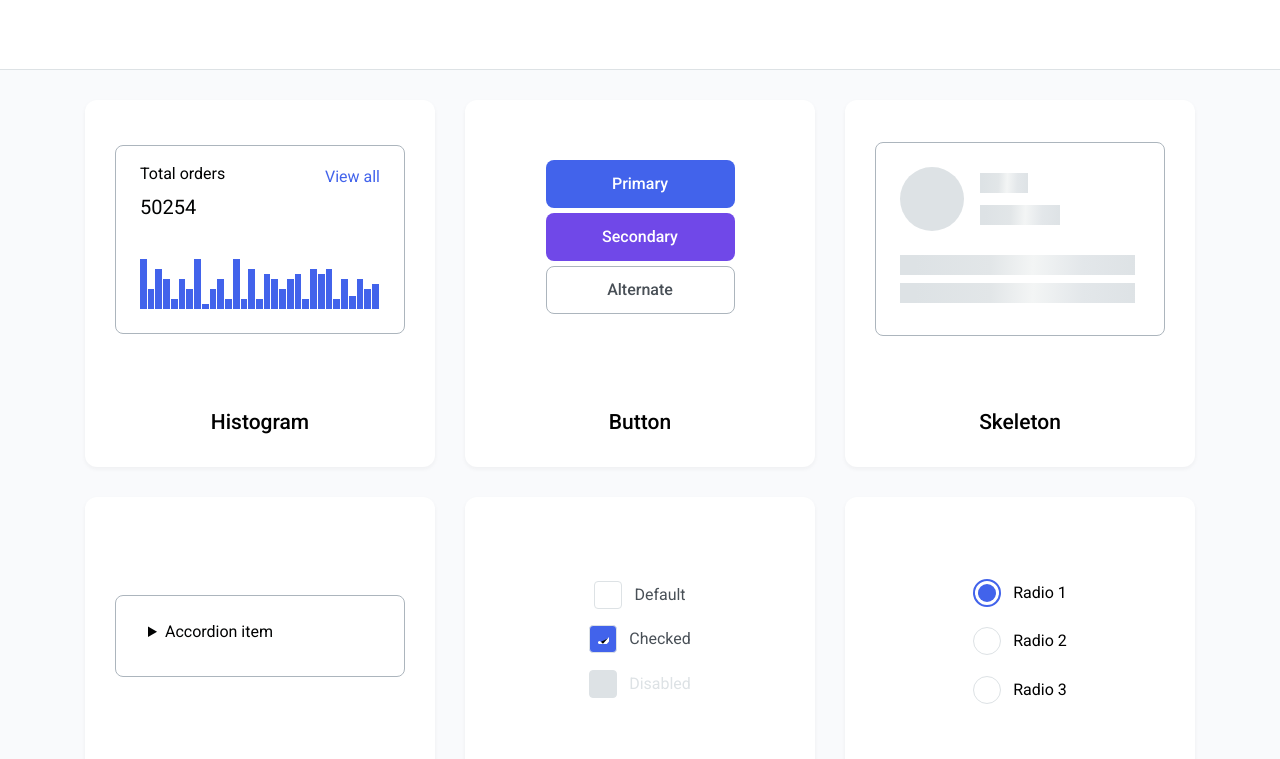
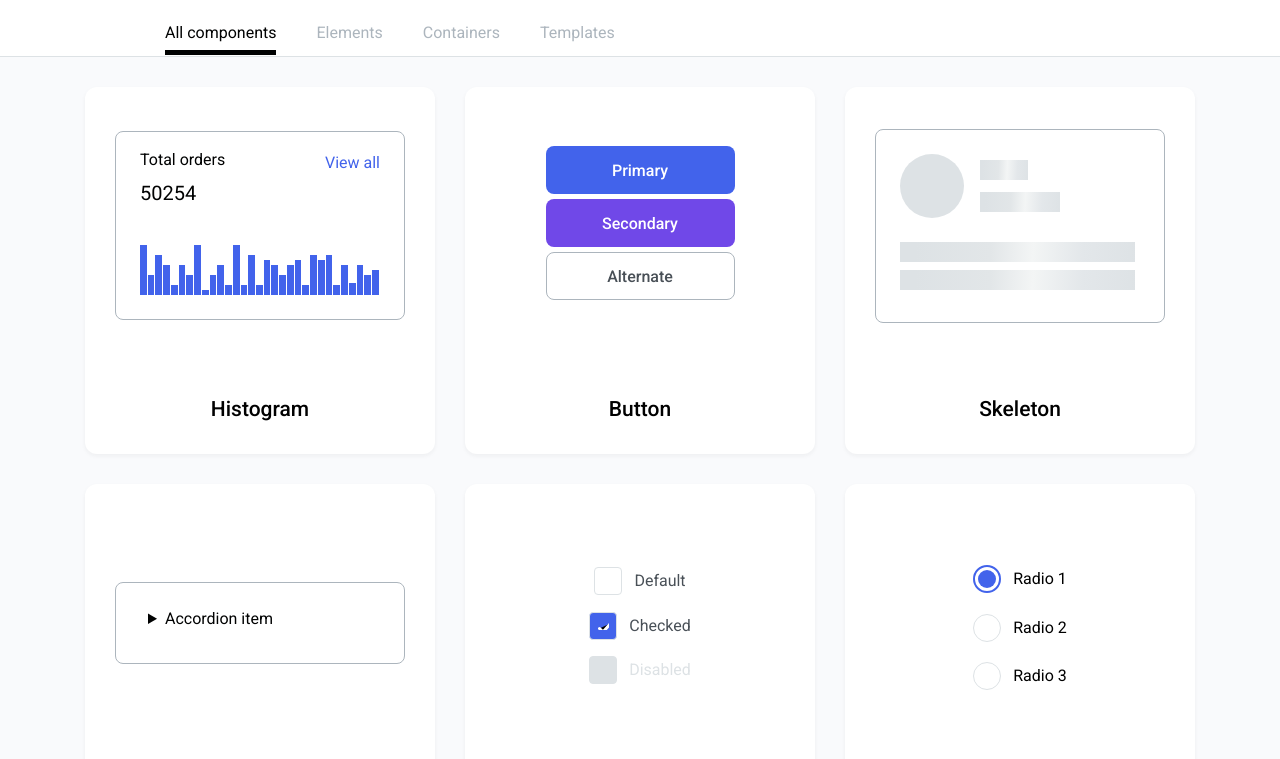
Before and after one commit to serjio1905/htmlcss-20210916_serjio-rv, a website: page index.html in a window 1280 px wide. Shown: the part 168-927 px from the top of the page. Drawn offline with Linux system fonts and the light colour scheme; files whose address does not match are found by name.

Commit message:
added cards and tabulator

```diff
--- /dev/null
+++ b/assets/js/modal.js
@@ -0,0 +1,21 @@
+(function() {
+    const close = document.getElementById('modal-close');
+    const modal = document.getElementById('modal');
+    const modalOpen = document.getElementById('modal-open');
+    modal.style.display = 'none';
+    document.body.overflow = 'initial';
+
+    if (!close || !modalOpen || !modal) {
+        return;
+    }
+
+    modalOpen.addEventListener('click', () => {
+        modal.style.display = 'block';
+        document.body.overflow = 'hidden';
+    });
+
+    close.addEventListener('click', () => {
+        modal.style.display = 'none';
+        document.body.overflow = 'initial';
+    });
+})();
--- /dev/null
+++ b/assets/js/tabulator.js
@@ -0,0 +1,20 @@
+(function() {
+    let tabState;
+    const tabs = document.querySelectorAll('.tabulator__input') || [];
+    for (let i = 0; i < tabs.length; i++) {
+        tabs[i].addEventListener('click', (event) => {
+            if (event.target.value) {
+                tabState = event.target.id;
+            }
+            const cards = document.querySelectorAll('.card') || [];
+            for (let i = 0; i < cards.length; i++) {
+                const dataType = cards[i].getAttribute('data-tab');
+                if (dataType === tabState || tabState === 'all_components') {
+                    cards[i].style.display = 'flex';
+                } else {
+                    cards[i].style.display = 'none';
+                }
+            }
+        });
+    }
+})();
--- a/components/header/header.css
+++ b/components/header/header.css
@@ -1,5 +1,4 @@
 .header {
-    height: 23.7rem;
     padding-left: 16.5rem;
     padding-top: 2.5rem;
 }
--- /dev/null
+++ b/components/tabulator/tabulator.css
@@ -0,0 +1,33 @@
+.tabulator {
+    display: flex;
+    max-width: 100vw;
+    overflow: hidden;
+    height: 3.5rem;
+}
+
+.tabulator__label {
+    font: Inter;
+    font-style: normal;
+    font-weight: normal;
+    font-size: 1.6rem;
+    line-height: 2.4rem;
+    color: var(--grey-3);
+    cursor: pointer;
+    white-space: nowrap;
+}
+
+.tabulator__input {
+    opacity: 0;
+    position: absolute;
+}
+
+.tabuator__item {
+    margin-right: 4rem;
+    height: auto;
+}
+
+.tabulator__input:checked ~ .tabulator__label {
+   color: var(--black);
+   border-bottom: 0.5rem solid var(--black);
+   padding-bottom: .8rem;
+}
--- a/index.html
+++ b/index.html
@@ -3,7 +3,6 @@
 <html lang="ru">
     <head>
         <meta name="viewport" content="width=device-width, initial-scale=1.0">
-
         <link rel="stylesheet" href="./assets/css/normalize.css">
         <link rel="stylesheet" href="./assets/css/main.css">
         <link rel="stylesheet" href="./components/footer/footer.css">
@@ -21,6 +20,7 @@
         <link rel="stylesheet" href="./components/avatar/avatar.css">
         <link rel="stylesheet" href="./components/tooltip/tooltip.css">
         <link rel="stylesheet" href="./components/modal/modal.css">
+        <link rel="stylesheet" href="./components/tabulator/tabulator.css">
     </head>
     <body>
        <div class="page">
@@ -29,18 +29,36 @@
                     <svg class="header__icon"><use xlink:href="./assets/sprite.svg#rect"></use></svg>
                     <svg class="header__icon"><use xlink:href="./assets/sprite.svg#circle"></use></svg>
                     <svg class="header__icon"><use xlink:href="./assets/sprite.svg#triangle"></use></svg>
-
-
                 </div>
                 <h1 class="header__title">
                     Reusable component library
                 </h1>
+
+                <div class="tabulator">
+                    <div class="tabuator__item">
+                        <input type="radio" id="all_components" class="tabulator__input" name="tabulator" checked>
+                        <label for="all_components" class="tabulator__label">All components</label>
+                    </div>
+                    <div class="tabuator__item">
+                        <input type="radio" id="elements" class="tabulator__input" name="tabulator">
+                        <label for="elements" class="tabulator__label">Elements</label>
+                    </div>
+                    <div class="tabuator__item">
+                        <input type="radio" id="containers" class="tabulator__input" name="tabulator">
+                        <label for="containers" class="tabulator__label">Containers</label>
+                    </div>
+                    <div class="tabuator__item">
+                        <input type="radio" id="templates" class="tabulator__input" name="tabulator">
+                        <label for="templates" class="tabulator__label">Templates</label>
+                    </div>
+                </div>
+
             </header>
             <main class="main">
 
                 <div class="main__container">
 
-                    <div class="card">
+                    <div class="card" data-tab="containers">
                         <div class="card__content">
                             <div class="histogram">
                                 <div class="histogram__header">
@@ -96,7 +114,7 @@
                         </div>
                     </div>
 
-                    <div class="card">
+                    <div class="card" data-tab="elements">
                         <div class="card__content card__content_vertical">
                             <button class="btn btn_primary">
                                 Primary
@@ -113,7 +131,7 @@
                         </div>
                     </div>
 
-                    <div class="card">
+                    <div class="card" data-tab="containers">
                         <div class="card__content">
                             <div class="skeleton">
                                 <div class="skeleton__header">
@@ -136,7 +154,7 @@
                         </div>
                     </div>
 
-                    <div class="card">
+                    <div class="card" data-tab="containers">
                         <div class="card__content">
                             <details class="accordion">
                                 <summary class="accordion__summary">
@@ -152,7 +170,7 @@
                         </div>
                     </div>
 
-                    <div class="card">
+                    <div class="card" data-tab="elements">
                         <div class="card__content card__content_vertical">
                             <div class="checkbox">
                                 <input type="checkbox" class="checkbox__input" id="checkbox_1" >
@@ -188,7 +206,7 @@
                         </div>
                     </div>
 
-                    <div class="card">
+                    <div class="card" data-tab="elements">
                         <div class="card__content card__content_vertical">
                             <div class="radio">
                                 <input type="radio" class="radio__input" id="radio_1" name="radio-group-1" checked>
@@ -217,15 +235,13 @@
                                     Radio 3
                                 </label>
                             </div>
-
-
                         </div>
                         <div class="card__title">
                             Radio
                         </div>
                     </div>
 
-                    <div class="card">
+                    <div class="card" data-tab="elements">
                         <div class="card__content">
                             <div class="avatar">
                                 <img src="./assets/images/avatar-200.jpg" class="avatar__photo">
@@ -237,7 +253,7 @@
                         </div>
                     </div>
 
-                    <div class="card">
+                    <div class="card" data-tab="elements">
                         <div class="card__content">
                             <div class="tooltip">
                                 <div class="tooltip__trigger">
@@ -258,7 +274,7 @@
                         </div>
                     </div>
 
-                    <div class="card">
+                    <div class="card" data-tab="containers">
                         <div class="card__content">
                             <button class="btn btn_primary" id="modal-open">
                                 <span>Open modal</span>
@@ -284,7 +300,7 @@
                     </div>
 
                     <div class="card">
-                        <div class="card__content">
+                        <div class="card__content" data-tab="containers">
                             <div class="calendar">
                                 <div class="calendar__title">October 2020</div>
                                 <div class="calendar__wrapper">
@@ -333,9 +349,7 @@
                                         <div class="calendar__item calendar__number">31</div>
                                     </div>
                                 </div>
-
                             </div>
-
                         </div>
                         <div class="card__title">
                             Calendar
@@ -343,8 +357,6 @@
                     </div>
 
                 </div>
-
-
             </main>
 
             <footer class="footer">
@@ -353,31 +365,9 @@
                     This project is a collection of professionally designed, pre-built, fully responsive HTML snippets you can drop into your projects. Get started by checking out our free preview components, or browsing the PNG previews in the categories you're most curious about.
                 </div>
             </footer>
+
         </div>
-
-
-        <script>
-            (function() {
-            const close = document.getElementById('modal-close');
-            const modal = document.getElementById('modal');
-            const modalOpen = document.getElementById('modal-open');
-            modal.style.display = 'none';
-            document.body.overflow = 'initial';
-
-            if (!close || !modalOpen || !modal) {
-                return;
-            }
-
-            modalOpen.addEventListener('click', () => {
-                modal.style.display = 'block';
-                document.body.overflow = 'hidden';
-            });
-
-            close.addEventListener('click', () => {
-                modal.style.display = 'none';
-                document.body.overflow = 'initial';
-            });
-        })();
-        </script>
+        <script src="./assets/js/modal.js"></script>
+        <script src="./assets/js/tabulator.js"></script>
     </body>
 </html>
```
